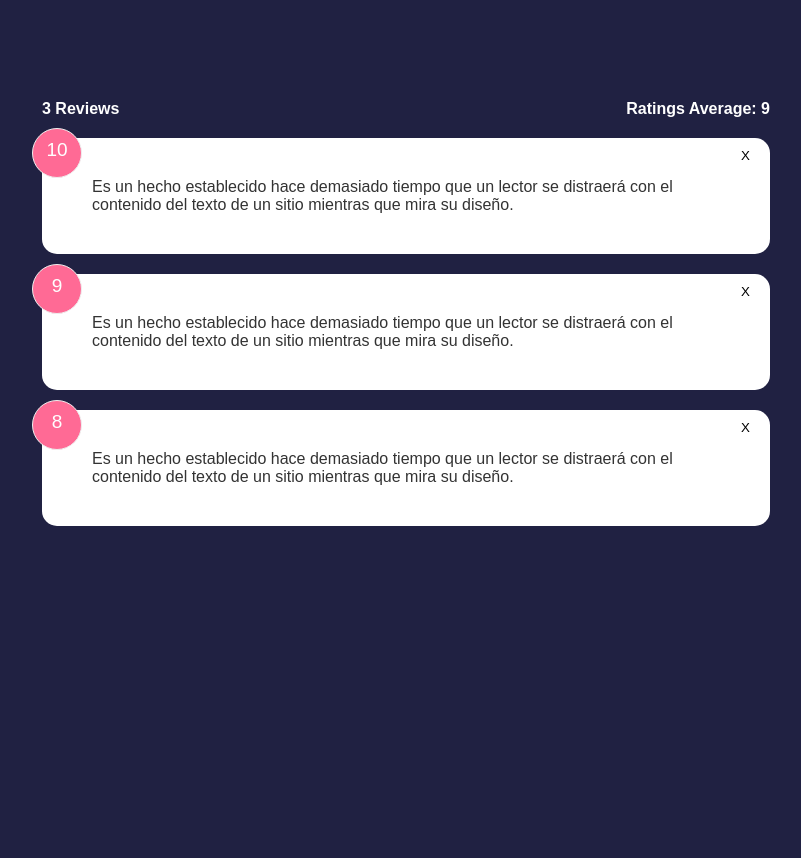
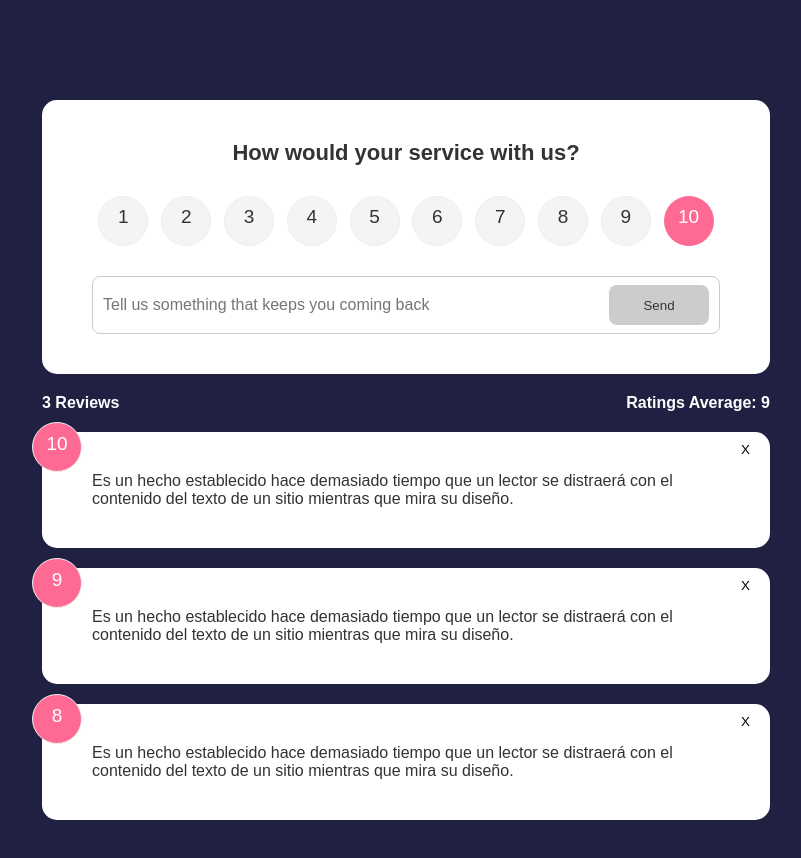
Before and after one commit to SajidAhmed0/svelte-feedback-app, a Svelte app: page / in a window 1280 px wide. Shown: the top 858 px of the page, without its empty margins (234-1035 px from the left). Before the commit the page ends 800 px from the top, so only its background shows below. Built offline with nearby package versions, Linux system fonts and the light colour scheme.

Commit message:
adding feedback

```diff
--- a/package.json
+++ b/package.json
@@ -19,6 +19,7 @@
     "svelte": "^3.55.0"
   },
   "dependencies": {
-    "sirv-cli": "^2.0.0"
+    "sirv-cli": "^2.0.0",
+    "uuid": "^9.0.0"
   }
 }
--- a/src/App.svelte
+++ b/src/App.svelte
@@ -1,6 +1,6 @@
 <script>
 	import FeedbackStats from './components/FeedbackStats.svelte'
-
+	import FeedbackForm from './components/FeedbackForm.svelte';
 	import FeedbackList from './components/FeedbackList.svelte'
 	let feedback = [
 		{
@@ -27,9 +27,12 @@
 		const itemId = e.detail;
 		feedback = feedback.filter((fb)=> fb.id != itemId);
 	}
+
+	const getNewFeedback = (e) => feedback = [e.detail, ...feedback];
 </script>
 
 <main class="container">
+	<FeedbackForm on:new-feedback={getNewFeedback}/>
 	<FeedbackStats {average} {count}/>
 	<FeedbackList {feedback} on:delete-feedback={deleteFeedback}/>
 </main>
--- /dev/null
+++ b/src/components/Button.svelte
@@ -0,0 +1,43 @@
+<script>
+    export let style = 'primary'
+    export let type = 'button'
+    export let disabled = 'false'
+</script>
+
+<button {type} {disabled} class={style}>
+    <slot></slot>
+</button>
+
+<style>
+    button{
+        color: #fff;
+        border: 0;
+        border-radius: 8px;
+        width: 100px;
+        height: 40px;
+        cursor: pointer;
+    }
+    .primary{
+        background-color: #202142;
+    }
+
+    .secondary{
+        background: #ff6a95;
+    }
+
+    button:hover{
+        transform: scale(0.98);
+        opacity: 0.9;
+    }
+
+    button:disabled{
+        background-color: #cccccc;
+        color: #333;
+        cursor: auto;
+    }
+
+    button:disabled:hover{
+        transform: scale(1);
+        opacity: 1;
+    }
+</style>
--- a/src/components/FeedbackForm.svelte
+++ b/src/components/FeedbackForm.svelte
@@ -1,7 +1,96 @@
 <script>
+    import {v4 as uuidv4} from 'uuid';
 
+    import Card from "./Card.svelte";
+    import Button from "./Button.svelte";
+    import RatingSelect from "./RatingSelect.svelte";
+
+    import {createEventDispatcher} from 'svelte';
+    let dispatcher = createEventDispatcher();
+
+    let text = '';
+    let rating = 10;
+    let btnDisabled = true;
+    let min = 10;
+    let message
+
+    const handleSelect = e => rating = e.detail;
+
+    const handleInput = () => {
+        if(text.trim().length <= min){
+            message = `Text must be at least ${min} characters`
+            btnDisabled = true;
+        }else{
+            message = null;
+            btnDisabled = false;
+        }
+    }
+    const handleSubmit = () => {
+        if(text.trim().length > min){
+            const newFeedback = {
+                id: uuidv4(),
+                text,
+                rating: parseInt(rating)
+            }
+            dispatcher('new-feedback', newFeedback);
+
+            text = '';
+        }
+    }
 </script>
 
-<form>
-    <!-- Rating select -->
-</form>
+<Card>
+    <header>
+        <h2>How would your service with us?</h2>
+    </header>
+    <form on:submit|preventDefault={handleSubmit}>
+        <RatingSelect on:rating-select={handleSelect} />
+        <div class="input-group">
+            <input type="text" on:input={handleInput} bind:value={text} placeholder="Tell us something that keeps you coming back">
+            <Button disabled={btnDisabled} type='submit'>Send</Button>
+        </div>
+        {#if message}
+            <div class="message">
+                {message}
+            </div>
+        {/if}
+    </form>
+</Card>
+
+<style>
+    header{
+        max-width: 400px;
+        margin: auto;
+    }
+
+    header h2 {
+    font-size: 22px;
+    font-weight: 600;
+    text-align: center;
+  }
+
+    .input-group {
+    display: flex;
+    flex-direction: row;
+    border: 1px solid #ccc;
+    padding: 8px 10px;
+    border-radius: 8px;
+    margin-top: 15px;
+  }
+
+  input {
+    flex-grow: 2;
+    border: none;
+    font-size: 16px;
+  }
+
+  input:focus {
+    outline: none;
+  }
+
+  .message{
+    padding-top: 10px;
+    text-align: center;
+    color: rebeccapurple;
+  }
+</style>
--- /dev/null
+++ b/src/components/RatingSelect.svelte
@@ -0,0 +1,103 @@
+<script>
+    import {createEventDispatcher} from 'svelte';
+    let dispatch = createEventDispatcher();
+    let selected = 10;
+
+    const onChange = (e) => {
+        selected = e.currentTarget.value;
+        dispatch('rating-select', selected)
+    }
+</script>
+
+  <ul class="rating">
+    <li>
+      <input type="radio" id="num1" name="rating" value="1" on:change={onChange} checked={selected===1} />
+      <label for="num1">1</label>
+    </li>
+    <li>
+      <input type="radio" id="num2" name="rating" value="2" on:change={onChange} checked={selected===2} />
+      <label for="num2">2</label>
+    </li>
+    <li>
+      <input type="radio" id="num3" name="rating" value="3" on:change={onChange} checked={selected===3} />
+      <label for="num3">3</label>
+    </li>
+    <li>
+      <input type="radio" id="num4" name="rating" value="4" on:change={onChange} checked={selected===4} />
+      <label for="num4">4</label>
+    </li>
+    <li>
+      <input type="radio" id="num5" name="rating" value="5" on:change={onChange} checked={selected===5} />
+      <label for="num5">5</label>
+    </li>
+    <li>
+      <input type="radio" id="num6" name="rating" value="6" on:change={onChange} checked={selected===6} />
+      <label for="num6">6</label>
+    </li>
+    <li>
+      <input type="radio" id="num7" name="rating" value="7" on:change={onChange} checked={selected===7} />
+      <label for="num7">7</label>
+    </li>
+    <li>
+      <input type="radio" id="num8" name="rating" value="8" on:change={onChange} checked={selected===8} />
+      <label for="num8">8</label>
+    </li>
+    <li>
+      <input type="radio" id="num9" name="rating" value="9" on:change={onChange} checked={selected===9} />
+      <label for="num9">9</label>
+    </li>
+    <li>
+      <input type="radio" id="num10" name="rating" value="10" on:change={onChange} checked={selected===10} />
+      <label for="num10">10</label>
+    </li>
+  </ul>
+
+  <style>
+    .rating {
+      display: flex;
+      align-items: center;
+      justify-content: space-around;
+      margin: 30px 0;
+    }
+
+    .rating li {
+      position: relative;
+      background: #f4f4f4;
+      width: 50px;
+      height: 50px;
+      padding: 10px;
+      text-align: center;
+      border-radius: 50%;
+      font-size: 19px;
+      border: 1px #eee solid;
+      transition: 0.3s;
+    }
+
+    .rating li label {
+      position: absolute;
+      top: 50%;
+      left: 50%;
+      width: 50px;
+      height: 50px;
+      padding: 10px;
+      border-radius: 50%;
+      transform: translate(-50%, -50%);
+      cursor: pointer;
+    }
+
+    .rating li:hover {
+      background: #ff6a95;
+      color: #fff;
+    }
+
+    /* Make actual radio select invisible */
+    [type='radio'] {
+      opacity: 0;
+    }
+
+    /* Use the sibling select */
+    [type='radio']:checked ~ label {
+      background: #ff6a95;
+      color: #fff;
+    }
+  </style>
```
Also changed, not shown: 1 other file (tests, documents, lock files or other folders).
